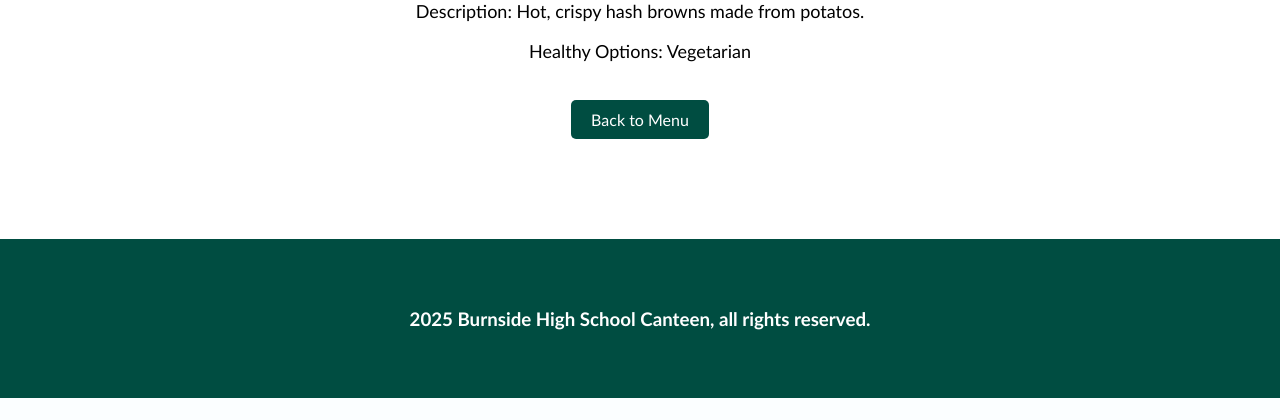
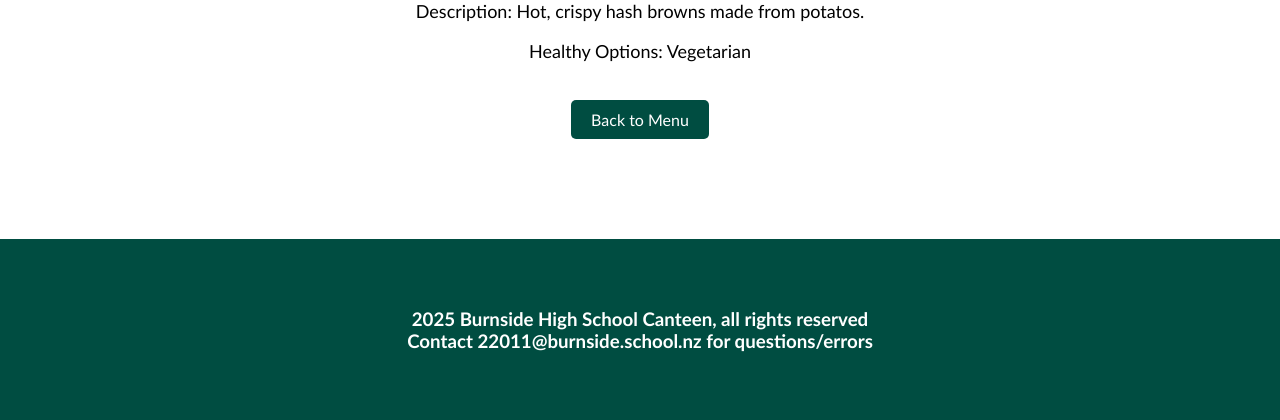
Before and after one commit to Wilson-Tong-BHS/Canteen_App, a Flask app: page /item/1 in a window 1280 px wide. Shown: the part 540-960 px from the top of the page. Before the commit the page ends 938 px from the top, so only its background shows below. Run offline with Flask 3, Linux system fonts and the light colour scheme; data comes from the database, SQL or seed files in the repository.

Commit message:
added contact details so people can email for any problems

```diff
--- a/Templates/home.html
+++ b/Templates/home.html
@@ -25,7 +25,7 @@
 
     <!-- footer -->
     <div class="footer">
-        <h3>2025 Burnside High School Canteen, all rights reserved.</h3>
+        <h3>2025 Burnside High School Canteen, all rights reserved<br> Contact 22011@burnside.school.nz for questions/errors<br></h3>
     </div>
 </body>
 </html>
--- a/Templates/item_detail.html
+++ b/Templates/item_detail.html
@@ -30,7 +30,7 @@
 
 
 <div class="footer">
-        <h3>2025 Burnside High School Canteen, all rights reserved.</h3>
+        <h3>2025 Burnside High School Canteen, all rights reserved <br> Contact 22011@burnside.school.nz for questions/errors<br></h3>
 </div>
 </body>
 </html>
```
